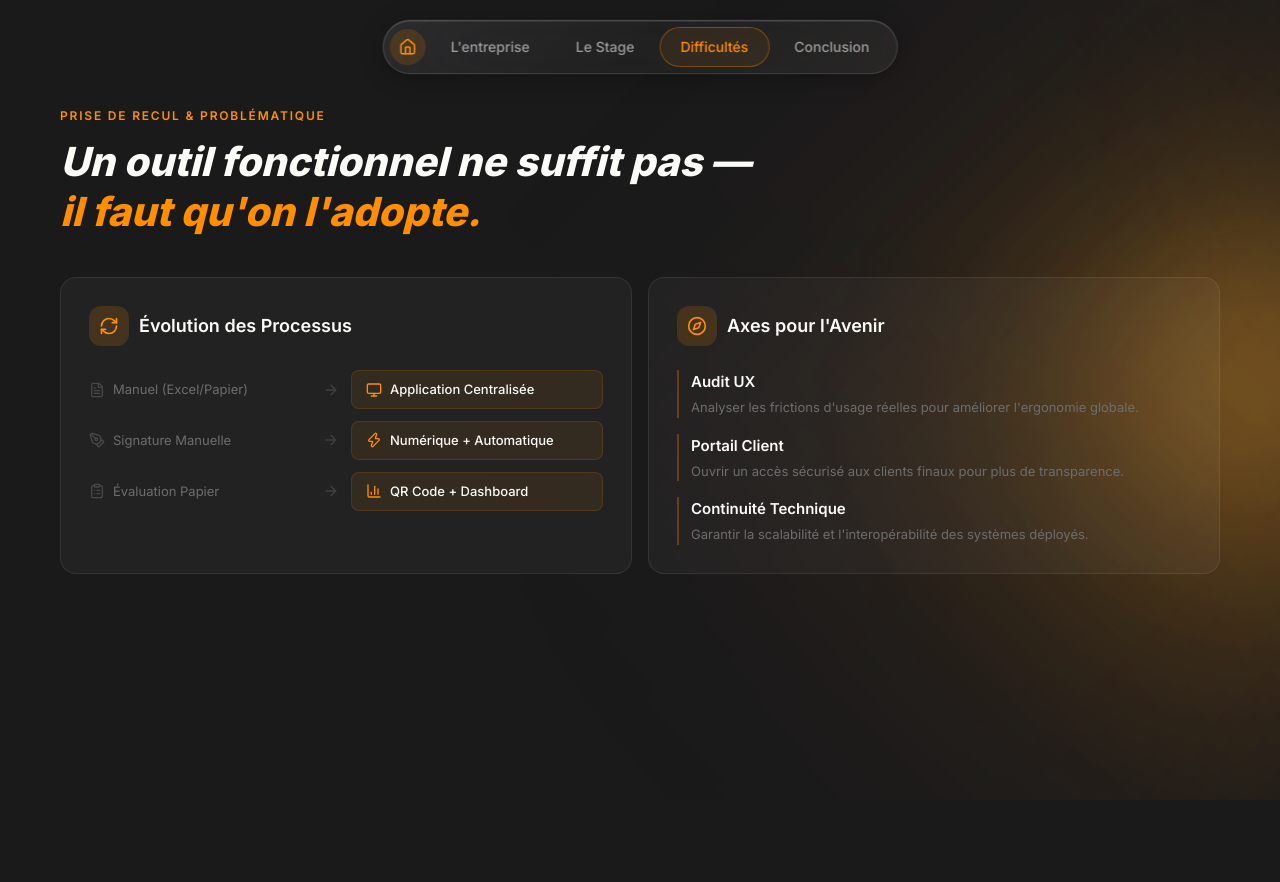
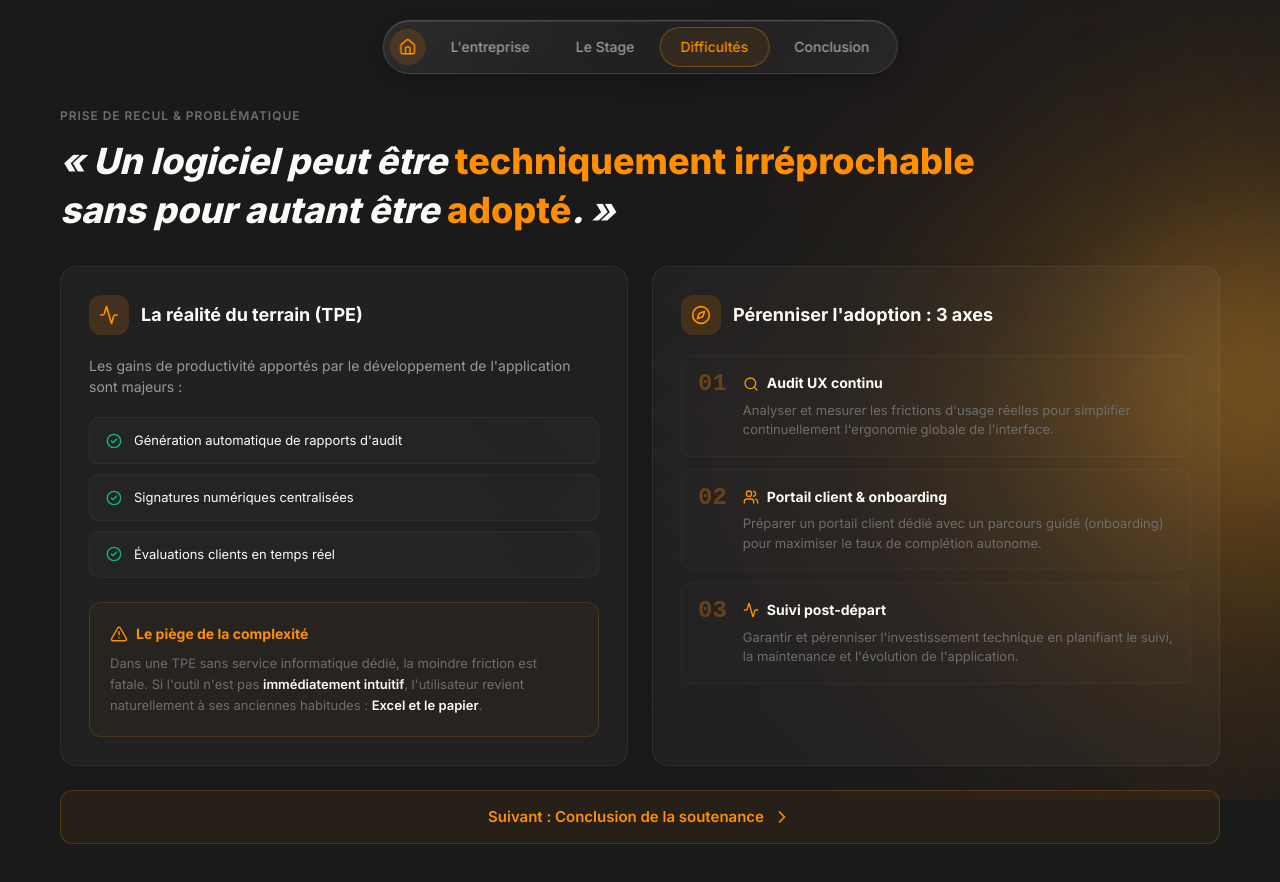
Before and after one commit to K-Break/Oral_DEKKERSSAS, a React (Vite) app: page /#/recul in a window 1280 px wide. Before the commit the page ends 800 px from the top, so only its background shows below. Built offline with nearby package versions, Linux system fonts and the light colour scheme.

Commit message:
feat: align recul page with key thematic quotes

```diff
--- a/src/pages/Difficultes.jsx
+++ b/src/pages/Difficultes.jsx
@@ -22,7 +22,7 @@ export default function Difficultes() {
           </div>
           <span className="difficultes__highlight-title">Inconnues techniques</span>
           <ArrowRight size={18} className="difficultes__highlight-arrow" />
-          <span className="difficultes__highlight-title"><em>Learning to learn</em></span>
+          <span className="difficultes__highlight-title"><em>Apprendre à apprendre</em></span>
         </div>
         <p className="difficultes__highlight-desc">
           Face à des technologies non maîtrisées initialement, l'enjeu principal
--- a/src/pages/Recul.css
+++ b/src/pages/Recul.css
@@ -14,139 +14,230 @@
 
 /* ---------- Header ---------- */
 .recul__header {
-  margin-bottom: 40px;
+  margin-bottom: 32px;
 }
 
 .recul__header .label {
   margin-bottom: 12px;
   display: block;
+  font-size: 0.75rem;
+  text-transform: uppercase;
+  letter-spacing: 0.08em;
+  color: var(--text-gray);
 }
 
-.recul__header h1 {
-  font-size: 2.5rem;
+.recul__title {
+  font-size: 2.25rem;
   font-weight: 800;
   color: var(--text-white);
-  line-height: 1.25;
+  line-height: 1.35;
   font-style: italic;
+  max-width: 1000px;
 }
 
-.recul__header h1 span {
+.recul__title span {
   color: var(--primary);
+  font-style: normal;
 }
 
 /* ---------- Grid ---------- */
 .recul__grid {
   display: grid;
   grid-template-columns: 1fr 1fr;
-  gap: 16px;
+  gap: 24px;
+  margin-bottom: 24px;
 }
 
 /* ---------- Cards ---------- */
 .recul__card {
-  background: rgba(255, 255, 255, 0.04);
-  border: 1px solid rgba(255, 255, 255, 0.08);
+  background: rgba(255, 255, 255, 0.03);
+  border: 1px solid rgba(255, 255, 255, 0.06);
   border-radius: 16px;
   padding: 28px;
-  transition: border-color 0.3s;
+  transition: all 0.3s cubic-bezier(0.4, 0, 0.2, 1);
+  display: flex;
+  flex-direction: column;
 }
 
 .recul__card:hover {
   border-color: rgba(255, 143, 0, 0.2);
+  background: rgba(255, 255, 255, 0.04);
 }
 
 .recul__card-header {
   display: flex;
   align-items: center;
-  gap: 10px;
-  margin-bottom: 24px;
+  gap: 12px;
+  margin-bottom: 20px;
 }
 
 .recul__card-title {
   font-size: 1.125rem;
-  font-weight: 600;
+  font-weight: 700;
   color: var(--text-white);
 }
 
-/* ---------- Flow (before → after) ---------- */
-.recul__flow {
+.recul__section-intro {
+  color: var(--text-muted);
+  font-size: 0.875rem;
+  margin-bottom: 20px;
+  line-height: 1.5;
+}
+
+/* ---------- Gains ---------- */
+.recul__gains {
   display: flex;
   flex-direction: column;
-  gap: 12px;
+  gap: 10px;
+  margin-bottom: 24px;
+  flex-grow: 1;
 }
 
-.recul__flow-row {
+.recul__gain-item {
   display: flex;
   align-items: center;
   gap: 12px;
+  color: var(--text-white);
+  font-size: 0.8125rem;
+  background: rgba(255, 255, 255, 0.02);
+  padding: 12px 16px;
+  border-radius: 10px;
+  border: 1px solid rgba(255, 255, 255, 0.04);
+  transition: all 0.2s;
 }
 
-.recul__flow-old {
+.recul__gain-item:hover {
+  background: rgba(255, 255, 255, 0.03);
+  border-color: rgba(255, 255, 255, 0.08);
+}
+
+.recul__gain-icon {
+  color: #10B981;
+  flex-shrink: 0;
+}
+
+/* ---------- Warning ---------- */
+.recul__warning {
+  background: rgba(245, 158, 11, 0.03);
+  border: 1px solid rgba(245, 158, 11, 0.15);
+  border-radius: 12px;
+  padding: 20px;
+  transition: all 0.3s;
+}
+
+.recul__warning:hover {
+  background: rgba(245, 158, 11, 0.05);
+  border-color: rgba(245, 158, 11, 0.25);
+  box-shadow: 0 0 20px rgba(245, 158, 11, 0.05);
+}
+
+.recul__warning-header {
   display: flex;
   align-items: center;
   gap: 8px;
-  font-size: 0.8125rem;
-  color: var(--text-gray);
-  flex: 1;
+  font-weight: 700;
+  font-size: 0.875rem;
+  color: var(--primary);
+  margin-bottom: 8px;
 }
 
-.recul__flow-old svg {
-  width: 16px;
-  height: 16px;
-  opacity: 0.5;
+.recul__warning-icon {
+  color: var(--primary);
   flex-shrink: 0;
 }
 
-.recul__flow-arrow {
+.recul__warning-text {
+  font-size: 0.8125rem;
   color: var(--text-gray);
-  opacity: 0.4;
-  display: flex;
-  flex-shrink: 0;
+  line-height: 1.6;
 }
 
-.recul__flow-new {
-  display: flex;
-  align-items: center;
-  gap: 8px;
-  font-size: 0.8125rem;
+.recul__warning-text strong {
   color: var(--text-white);
-  font-weight: 500;
-  flex: 1;
-  background: rgba(255, 143, 0, 0.08);
-  padding: 8px 14px;
-  border-radius: 8px;
-  border: 1px solid rgba(255, 143, 0, 0.15);
-}
-
-.recul__flow-new svg {
-  width: 16px;
-  height: 16px;
-  color: var(--primary);
-  flex-shrink: 0;
+  font-weight: 600;
 }
 
 /* ---------- Axes ---------- */
 .recul__axes {
   display: flex;
   flex-direction: column;
-  gap: 16px;
+  gap: 12px;
 }
 
-.recul__axe {
-  padding-left: 12px;
-  border-left: 2px solid rgba(255, 143, 0, 0.3);
+.recul__axe-card {
+  display: flex;
+  gap: 16px;
+  background: rgba(255, 255, 255, 0.01);
+  border: 1px solid rgba(255, 255, 255, 0.03);
+  border-radius: 12px;
+  padding: 16px;
+  transition: all 0.3s cubic-bezier(0.4, 0, 0.2, 1);
 }
 
-.recul__axe-title {
-  font-weight: 600;
-  color: var(--text-white);
-  margin-bottom: 4px;
-  font-size: 0.9375rem;
+.recul__axe-card:hover {
+  border-color: rgba(255, 143, 0, 0.18);
+  background: rgba(255, 143, 0, 0.02);
+  transform: translateX(4px);
 }
 
-.recul__axe-desc {
+.recul__axe-num {
+  font-size: 1.5rem;
+  font-weight: 900;
+  color: rgba(255, 143, 0, 0.3);
+  font-family: monospace, sans-serif;
+  line-height: 1;
+}
+
+.recul__axe-content {
+  flex: 1;
+}
+
+.recul__axe-header {
+  display: flex;
+  align-items: center;
+  gap: 8px;
+  margin-bottom: 6px;
+}
+
+.recul__axe-icon {
+  color: var(--primary);
+  flex-shrink: 0;
+}
+
+.recul__axe-content h4 {
+  font-size: 0.875rem;
+  font-weight: 700;
+  color: var(--text-white);
+}
+
+.recul__axe-content p {
   font-size: 0.8125rem;
   color: var(--text-gray);
   line-height: 1.5;
+}
+
+/* ---------- Next page link ---------- */
+.recul__next {
+  display: flex;
+  align-items: center;
+  justify-content: center;
+  gap: 8px;
+  margin-top: 24px;
+  padding: 14px 28px;
+  border-radius: 12px;
+  background: rgba(255, 143, 0, 0.06);
+  border: 1px solid rgba(255, 143, 0, 0.2);
+  color: var(--primary);
+  font-size: 0.9375rem;
+  font-weight: 600;
+  text-decoration: none;
+  transition: all 0.3s;
+}
+
+.recul__next:hover {
+  background: rgba(255, 143, 0, 0.12);
+  border-color: rgba(255, 143, 0, 0.4);
+  transform: translateX(4px);
 }
 
 /* ---------- Animations ---------- */
--- a/src/pages/Recul.jsx
+++ b/src/pages/Recul.jsx
@@ -1,101 +1,115 @@
-import { RefreshCw, Compass, FileText, Monitor, PenTool, Zap, ClipboardList, BarChart3, ArrowRight } from 'lucide-react';
+import { Link } from 'react-router-dom';
+import { Compass, AlertTriangle, Search, Users, Activity, ChevronRight, CheckCircle2 } from 'lucide-react';
 import './Recul.css';
-
-const flowRows = [
-  {
-    oldIcon: FileText,
-    oldText: 'Manuel (Excel/Papier)',
-    newIcon: Monitor,
-    newText: 'Application Centralisée',
-  },
-  {
-    oldIcon: PenTool,
-    oldText: 'Signature Manuelle',
-    newIcon: Zap,
-    newText: 'Numérique + Automatique',
-  },
-  {
-    oldIcon: ClipboardList,
-    oldText: 'Évaluation Papier',
-    newIcon: BarChart3,
-    newText: 'QR Code + Dashboard',
-  },
-];
-
-const axes = [
-  {
-    title: 'Audit UX',
-    desc: "Analyser les frictions d'usage réelles pour améliorer l'ergonomie globale.",
-  },
-  {
-    title: 'Portail Client',
-    desc: 'Ouvrir un accès sécurisé aux clients finaux pour plus de transparence.',
-  },
-  {
-    title: 'Continuité Technique',
-    desc: "Garantir la scalabilité et l'interopérabilité des systèmes déployés.",
-  },
-];
 
 export default function Recul() {
   return (
     <div className="recul">
-      {/* Header */}
+      {/* Header with the massive problematic quote */}
       <header className="recul__header anim-fade-up">
         <span className="label">Prise de recul & Problématique</span>
-        <h1>
-          Un outil fonctionnel ne suffit pas —<br />
-          <span>il faut qu'on l'adopte.</span>
+        <h1 className="recul__title">
+          « Un logiciel peut être <span>techniquement irréprochable</span> sans pour autant être <span>adopté</span>. »
         </h1>
       </header>
 
-      {/* 2 cards */}
+      {/* Grid containing the TPE Reality and the 3 Strategic Axes */}
       <div className="recul__grid">
-        {/* Évolution des Processus */}
+
+        {/* Left Column: TPE Reality */}
         <div className="recul__card anim-fade-up" style={{ animationDelay: '0.1s' }}>
           <div className="recul__card-header">
-            <div className="icon-circle"><RefreshCw size={18} /></div>
-            <span className="recul__card-title">Évolution des Processus</span>
+            <div className="icon-circle"><Activity size={18} /></div>
+            <span className="recul__card-title">La réalité du terrain (TPE)</span>
           </div>
-          <div className="recul__flow">
-            {flowRows.map((row) => {
-              const OldIcon = row.oldIcon;
-              const NewIcon = row.newIcon;
-              return (
-                <div className="recul__flow-row" key={row.oldText}>
-                  <div className="recul__flow-old">
-                    <OldIcon size={16} />
-                    <span>{row.oldText}</span>
-                  </div>
-                  <div className="recul__flow-arrow">
-                    <ArrowRight size={16} />
-                  </div>
-                  <div className="recul__flow-new">
-                    <NewIcon size={16} />
-                    <span>{row.newText}</span>
-                  </div>
-                </div>
-              );
-            })}
+
+          <p className="recul__section-intro">
+            Les gains de productivité apportés par le développement de l'application sont majeurs :
+          </p>
+
+          <div className="recul__gains">
+            <div className="recul__gain-item">
+              <CheckCircle2 size={16} className="recul__gain-icon" />
+              <span>Génération automatique de rapports d'audit</span>
+            </div>
+            <div className="recul__gain-item">
+              <CheckCircle2 size={16} className="recul__gain-icon" />
+              <span>Signatures numériques centralisées</span>
+            </div>
+            <div className="recul__gain-item">
+              <CheckCircle2 size={16} className="recul__gain-icon" />
+              <span>Évaluations clients en temps réel</span>
+            </div>
+          </div>
+
+          {/* Warning Block */}
+          <div className="recul__warning">
+            <div className="recul__warning-header">
+              <AlertTriangle size={18} className="recul__warning-icon" />
+              <span>Le piège de la complexité</span>
+            </div>
+            <p className="recul__warning-text">
+              Dans une TPE sans service informatique dédié, la moindre friction est fatale.
+              Si l'outil n'est pas <strong>immédiatement intuitif</strong>, l'utilisateur revient naturellement à ses anciennes habitudes : <strong>Excel et le papier</strong>.
+            </p>
           </div>
         </div>
 
-        {/* Axes pour l'Avenir */}
+        {/* Right Column: Three Axes for the Future */}
         <div className="recul__card anim-fade-up" style={{ animationDelay: '0.2s' }}>
           <div className="recul__card-header">
             <div className="icon-circle"><Compass size={18} /></div>
-            <span className="recul__card-title">Axes pour l'Avenir</span>
+            <span className="recul__card-title">Pérenniser l'adoption : 3 axes</span>
           </div>
+
           <div className="recul__axes">
-            {axes.map((axe) => (
-              <div className="recul__axe" key={axe.title}>
-                <div className="recul__axe-title">{axe.title}</div>
-                <div className="recul__axe-desc">{axe.desc}</div>
+
+            {/* Axis 1 */}
+            <div className="recul__axe-card">
+              <div className="recul__axe-num">01</div>
+              <div className="recul__axe-content">
+                <div className="recul__axe-header">
+                  <Search size={16} className="recul__axe-icon" />
+                  <h4>Audit UX continu</h4>
+                </div>
+                <p>Analyser et mesurer les frictions d'usage réelles pour simplifier continuellement l'ergonomie globale de l'interface.</p>
               </div>
-            ))}
+            </div>
+
+            {/* Axis 2 */}
+            <div className="recul__axe-card">
+              <div className="recul__axe-num">02</div>
+              <div className="recul__axe-content">
+                <div className="recul__axe-header">
+                  <Users size={16} className="recul__axe-icon" />
+                  <h4>Portail client & onboarding</h4>
+                </div>
+                <p>Préparer un portail client dédié avec un parcours guidé (onboarding) pour maximiser le taux de complétion autonome.</p>
+              </div>
+            </div>
+
+            {/* Axis 3 */}
+            <div className="recul__axe-card">
+              <div className="recul__axe-num">03</div>
+              <div className="recul__axe-content">
+                <div className="recul__axe-header">
+                  <Activity size={16} className="recul__axe-icon" />
+                  <h4>Suivi post-départ</h4>
+                </div>
+                <p>Garantir et pérenniser l'investissement technique en planifiant le suivi, la maintenance et l'évolution de l'application.</p>
+              </div>
+            </div>
+
           </div>
         </div>
+
       </div>
+
+      {/* Navigation to Conclusion */}
+      <Link to="/conclusion" className="recul__next anim-fade-up" style={{ animationDelay: '0.3s' }}>
+        <span>Suivant : Conclusion de la soutenance</span>
+        <ChevronRight size={20} />
+      </Link>
     </div>
   );
 }
```
Also changed, not shown: 1 other file (tests, documents, lock files or other folders).
